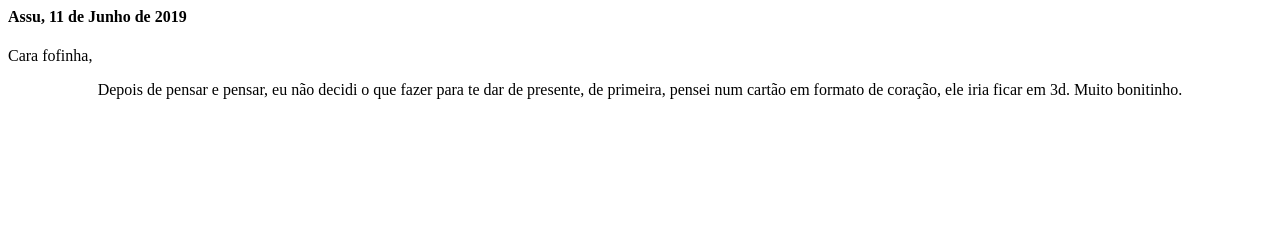
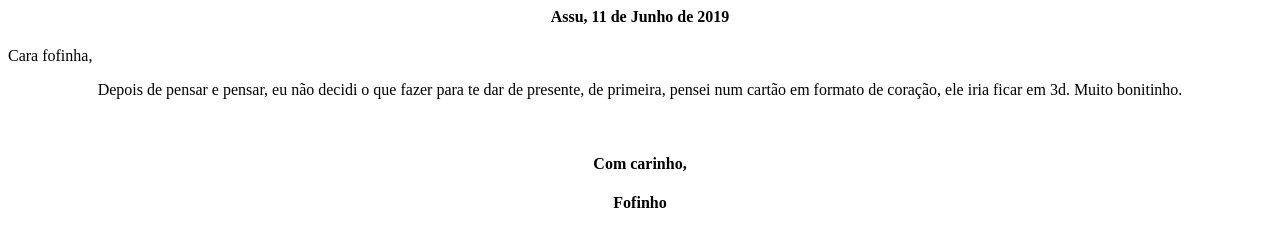
Before and after one commit to 0vs/SA13, a plain HTML site: page index.html in a window 1280 px wide. Drawn offline with Linux system fonts and the light colour scheme.

Commit message:
Update index.html

```diff
--- a/index.html
+++ b/index.html
@@ -4,17 +4,18 @@
       <h4>Cara fofinha,</h4>
     <style>
       p{Text-align:center;}
+      h4{Text-align:center;}
       </style>
     <head/>
 
     <body>
 
       <p> Depois de pensar e pensar, eu não decidi o que fazer para te dar de presente, de primeira, pensei num cartão em formato de coração, ele iria ficar em 3d. Muito bonitinho.</p><br>
+      <p>
 
 
-
-      <h4Com carinho,</h4>
-      <h4Fofinho</h4>
+      <h4>Com carinho,</h4>
+      <h4>Fofinho</h4>
     </body>
 
 </html>
```
